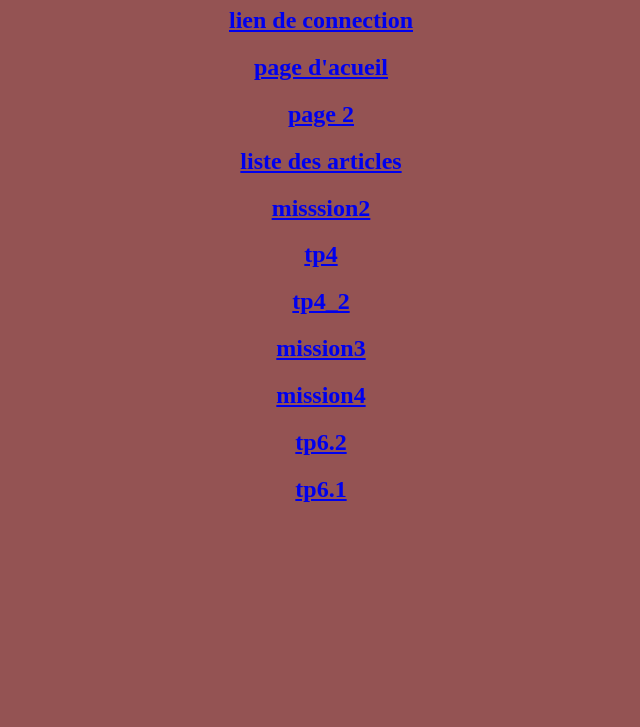
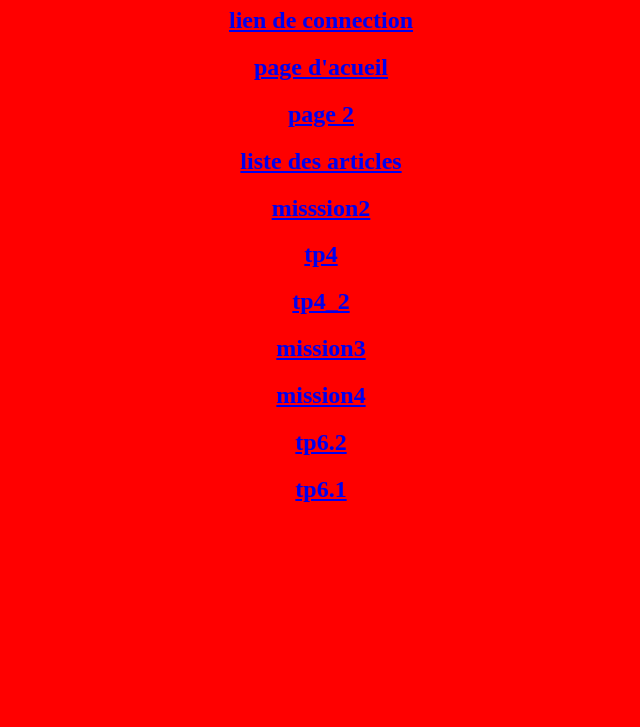
Before and after one commit to mahyou012/projet, a plain HTML site: page index.html in a window 1280 px wide. Shown: the part 73-800 px from the top of the page, without its empty margins (319-959 px from the left). Drawn offline with Linux system fonts and the light colour scheme.

Commit message:
Update index.html

```diff
--- a/index.html
+++ b/index.html
@@ -5,7 +5,7 @@
 	<meta charset="utf-8">
 	<title></title>
 </head>
-<body bgcolor="#945353">
+<body bgcolor="red">
 
 <center>
 	<h1>sommaire</h1>
```
